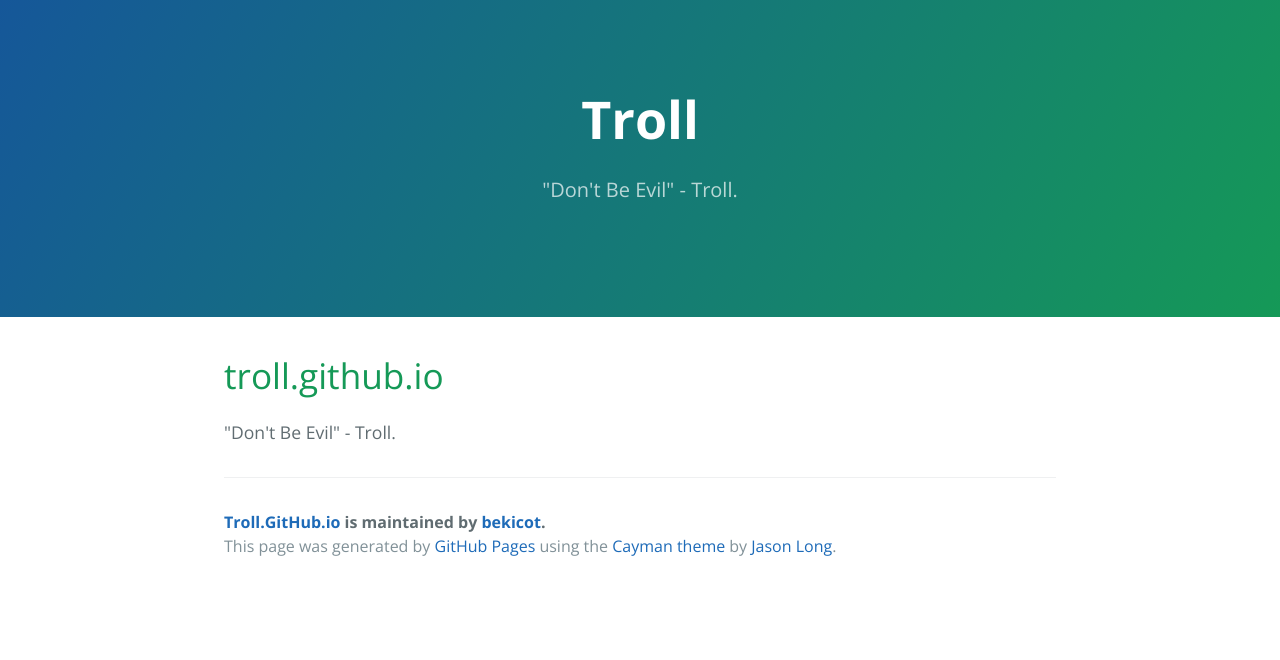
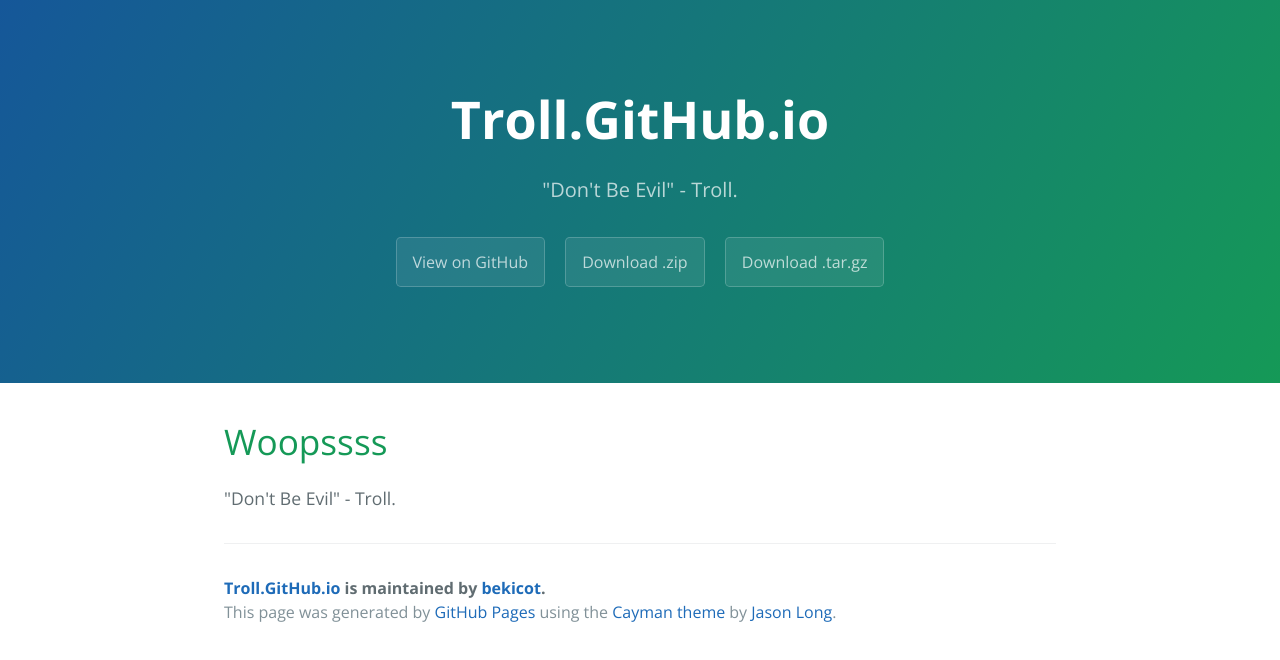
Before and after one commit to bekicot/troll, a plain HTML site: page index.html in a window 1280 px wide. Drawn offline with nearby package versions, Linux system fonts and the light colour scheme.

Commit message:
Create gh-pages branch via GitHub

```diff
--- a/index.html
+++ b/index.html
@@ -11,18 +11,21 @@
   </head>
   <body>
     <section class="page-header">
-      <h1 class="project-name">Troll</h1>
+      <h1 class="project-name">Troll.GitHub.io</h1>
       <h2 class="project-tagline">&quot;Don&#39;t Be Evil&quot; - Troll.</h2>
+      <a href="https://github.com/bekicot/troll" class="btn">View on GitHub</a>
+      <a href="https://github.com/bekicot/troll/zipball/master" class="btn">Download .zip</a>
+      <a href="https://github.com/bekicot/troll/tarball/master" class="btn">Download .tar.gz</a>
     </section>
 
     <section class="main-content">
       <h1>
-<a id="trollgithubio" class="anchor" href="#trollgithubio" aria-hidden="true"><span class="octicon octicon-link"></span></a>troll.github.io</h1>
+<a id="woopssss" class="anchor" href="#woopssss" aria-hidden="true"><span class="octicon octicon-link"></span></a>Woopssss</h1>
 
 <p>"Don't Be Evil" - Troll.</p>
 
       <footer class="site-footer">
-        <span class="site-footer-owner"><a href="https://github.com/bekicot/troll.github.io">Troll.GitHub.io</a> is maintained by <a href="https://github.com/bekicot">bekicot</a>.</span>
+        <span class="site-footer-owner"><a href="https://github.com/bekicot/troll">Troll.GitHub.io</a> is maintained by <a href="https://github.com/bekicot">bekicot</a>.</span>
 
         <span class="site-footer-credits">This page was generated by <a href="https://pages.github.com">GitHub Pages</a> using the <a href="https://github.com/jasonlong/cayman-theme">Cayman theme</a> by <a href="https://twitter.com/jasonlong">Jason Long</a>.</span>
       </footer>
--- a/params.json
+++ b/params.json
@@ -1 +1 @@
-{"name":"Troll.GitHub.io","tagline":"\"Don't Be Evil\" - Troll.","body":"# troll.github.io\r\n\"Don't Be Evil\" - Troll.\r\n","google":"","note":"Don't delete this file! It's used internally to help with page regeneration."}
+{"name":"Troll.GitHub.io","tagline":"\"Don't Be Evil\" - Troll.","body":"# Woopssss\r\n\"Don't Be Evil\" - Troll.\r\n","google":"","note":"Don't delete this file! It's used internally to help with page regeneration."}
```
